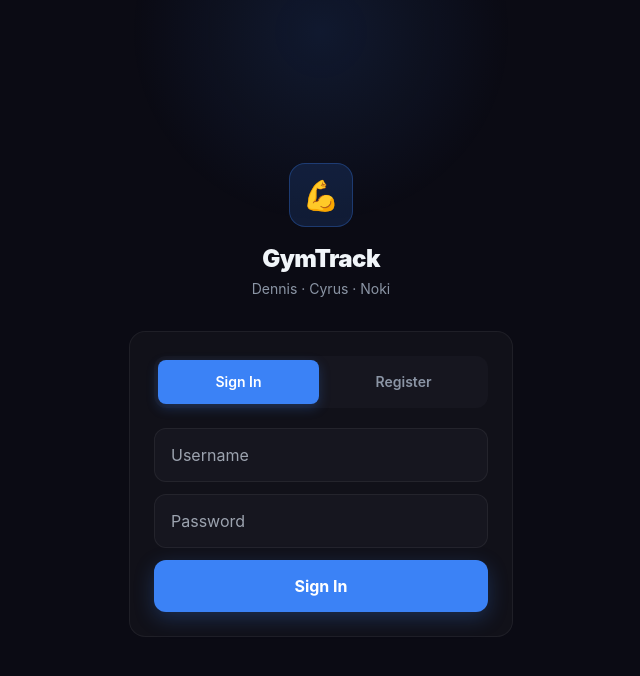
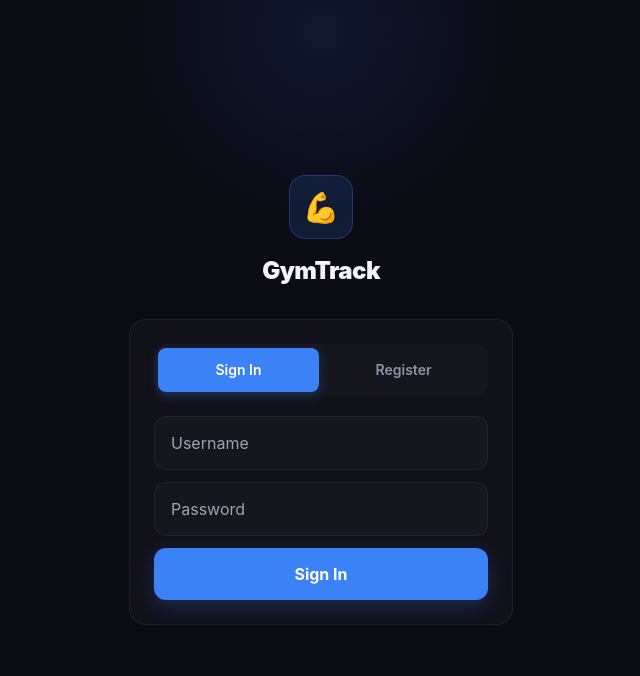
Before and after one commit to Nokijai/gymtrack, a Next.js app in the folder frontend/: page /login in a window 1280 px wide. Shown: the top 676 px of the page, without its empty margins (319-959 px from the left). Built offline with nearby package versions, Linux system fonts and the light colour scheme.

Commit message:
refactor: remove unnecessary subtitle from login page

```diff
--- a/frontend/app/login/page.tsx
+++ b/frontend/app/login/page.tsx
@@ -73,7 +73,6 @@ export default function LoginPage() {
             💪
           </div>
           <h1 className="text-2xl font-black tracking-tight">GymTrack</h1>
-          <p className="text-sm mt-1" style={{ color: 'var(--text-muted)' }}>Dennis · Cyrus · Noki</p>
         </div>
 
         {/* Card */}
```
